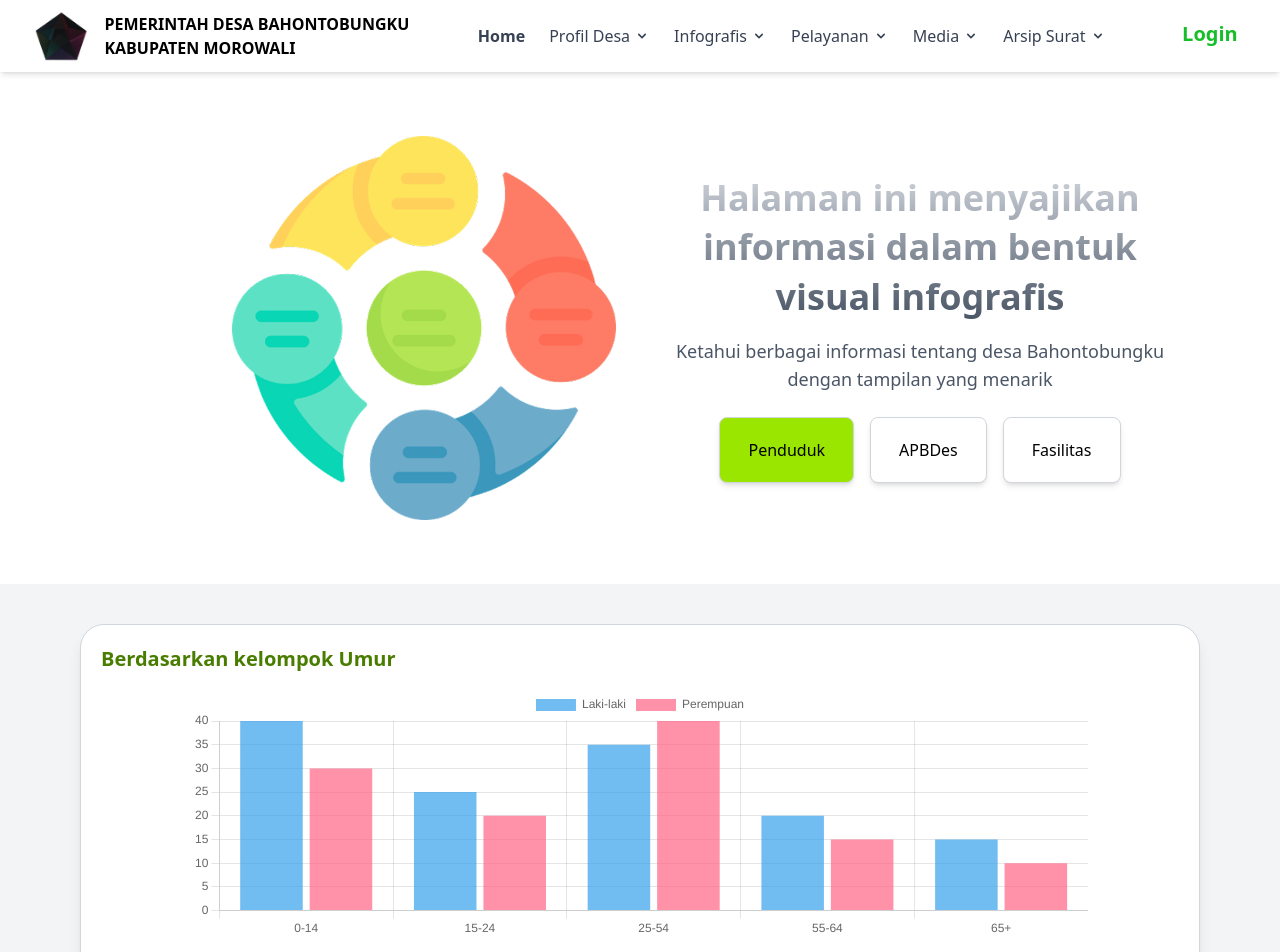
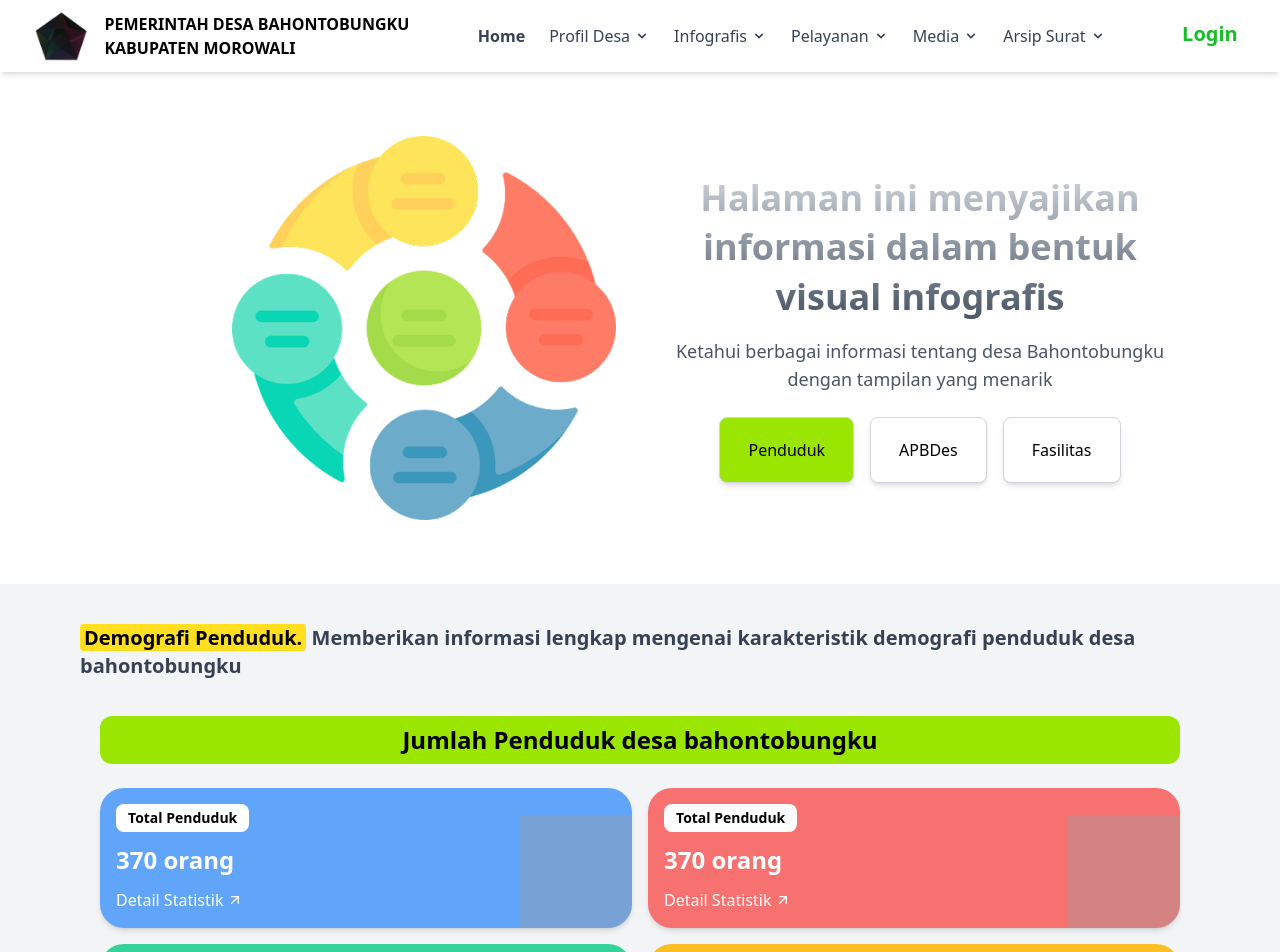
Before and after one commit to samss331/project-desa, a React (Vite) app in the folder frontend/: page /Infografis in a window 1280 px wide. Shown: the top 952 px of the page. Built offline with nearby package versions, Linux system fonts and the light colour scheme; grey boxes are pictures that could not be loaded.

Commit message:
infografis: Fix penduduk components

```diff
--- a/frontend/src/components/Infografis/Penduduk.jsx
+++ b/frontend/src/components/Infografis/Penduduk.jsx
@@ -9,6 +9,7 @@ import {
   Tooltip,
   Legend,
 } from "chart.js";
+import { ArrowUpRight } from "lucide-react";
 
 ChartJS.register(
   CategoryScale,
@@ -20,7 +21,9 @@ ChartJS.register(
 );
 
 export default function Penduduk() {
-  // Dummy data sementara
+  const totalPenduduk = 370; // Total keseluruhan penduduk (misal)
+
+  // Data Chart Dummy
   const kelompokUmurData = {
     labels: ["0-14", "15-24", "25-54", "55-64", "65+"],
     datasets: [
@@ -70,10 +73,63 @@ export default function Penduduk() {
 
   return (
     <section className="space-y-10">
-      {/* Chart 1 */}
+      {/* Deskripsi dan Kartu Total Penduduk */}
+      <div>
+        {/* Deskripsi */}
+        <h2 className="text-xl font-bold mb-4">
+          <span className="bg-yellow-300 px-1 rounded">
+            Demografi Penduduk.
+          </span>{" "}
+          <span className="text-gray-700">
+            Memberikan informasi lengkap mengenai karakteristik demografi
+            penduduk desa bahontobungku
+          </span>
+        </h2>
+
+        {/* Kartu */}
+        <div className="bg-gray-100 rounded-3xl p-5">
+          <h3 className="font-bold text-2xl text-center bg-lime-400 rounded-xl py-2 mb-6">
+            Jumlah Penduduk desa bahontobungku
+          </h3>
+
+          <div className="grid grid-cols-1 md:grid-cols-2 gap-4">
+            {["#60A5FA", "#F87171", "#34D399", "#FBBF24"].map((color, idx) => (
+              <div
+                key={idx}
+                className={`rounded-3xl p-4 flex flex-col justify-between relative overflow-hidden shadow-md`}
+                style={{ backgroundColor: color }}
+              >
+                {/* Content */}
+                <div className="z-10 space-y-3">
+                  <div className="bg-white inline-block px-3 py-1 rounded-lg text-sm font-semibold">
+                    Total Penduduk
+                  </div>
+                  <div className="text-white font-bold text-2xl">
+                    {totalPenduduk} orang
+                  </div>
+                  <button className="flex items-center gap-1 text-white hover:underline">
+                    Detail Statistik <ArrowUpRight size={16} />
+                  </button>
+                </div>
+
+                {/* Background Illustration Placeholder */}
+                <div className="absolute bottom-0 right-0 opacity-40">
+                  <img
+                    src="/assets/chart-1.png"
+                    alt="Ilustrasi"
+                    className="w-28 h-28 object-cover"
+                  />
+                </div>
+              </div>
+            ))}
+          </div>
+        </div>
+      </div>
+
+      {/* Chart 1 - Kelompok Umur */}
       <div className="bg-white shadow-lg rounded-3xl p-5 border border-gray-300">
         <h3 className="font-bold text-xl text-lime-700 mb-4">
-          Berdasarkan kelompok Umur
+          Berdasarkan Kelompok Umur
         </h3>
         <div className="w-full max-w-4xl mx-auto">
           <Bar
@@ -85,7 +141,7 @@ export default function Penduduk() {
         <p className="text-right italic text-gray-500 mt-2">Learn more</p>
       </div>
 
-      {/* Chart 2 */}
+      {/* Chart 2 - Penduduk Dusun */}
       <div className="bg-white shadow-lg rounded-3xl p-5 border border-gray-300">
         <h3 className="font-bold text-xl text-lime-700 mb-4">
           Berdasarkan Penduduk Dusun
@@ -100,7 +156,7 @@ export default function Penduduk() {
         <p className="text-right italic text-gray-500 mt-2">Learn more</p>
       </div>
 
-      {/* Chart 3 */}
+      {/* Chart 3 - Pekerjaan */}
       <div className="bg-white shadow-lg rounded-3xl p-5 border border-gray-300">
         <h3 className="font-bold text-xl text-lime-700 mb-4">
           Berdasarkan Pekerjaan
@@ -119,7 +175,7 @@ export default function Penduduk() {
         <p className="text-right italic text-gray-500 mt-2">Learn more</p>
       </div>
 
-      {/* Chart 4 */}
+      {/* Chart 4 - Keyakinan */}
       <div className="bg-white shadow-lg rounded-3xl p-5 border border-gray-300">
         <h3 className="font-bold text-xl text-lime-700 mb-4">
           Berdasarkan Keyakinan
```
